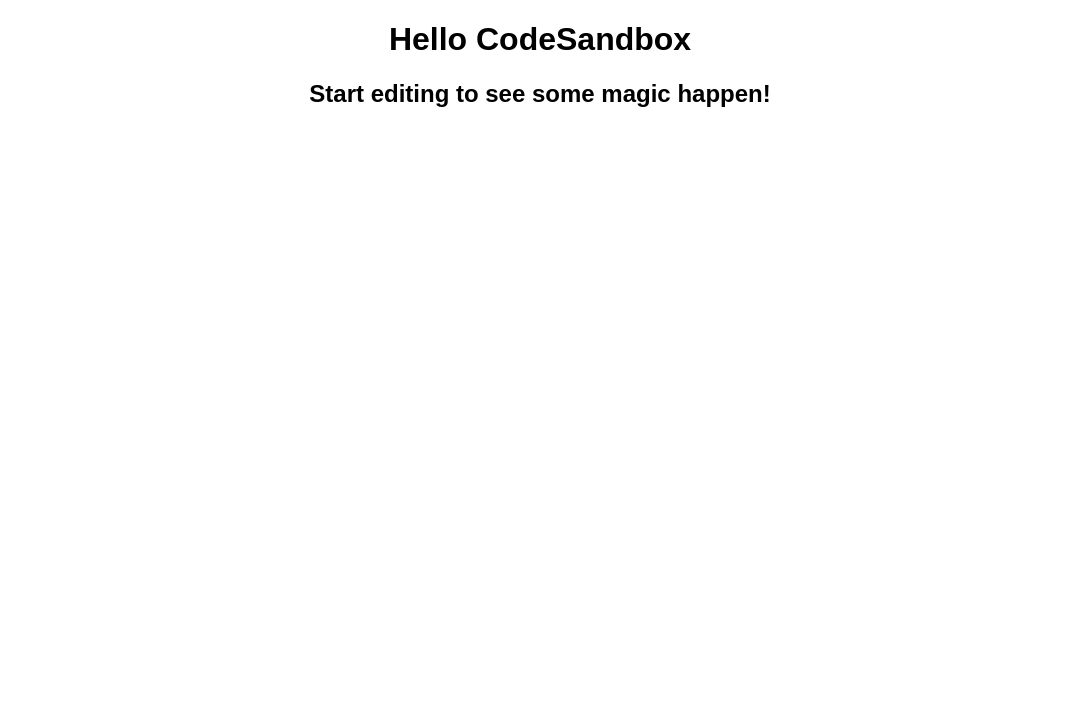
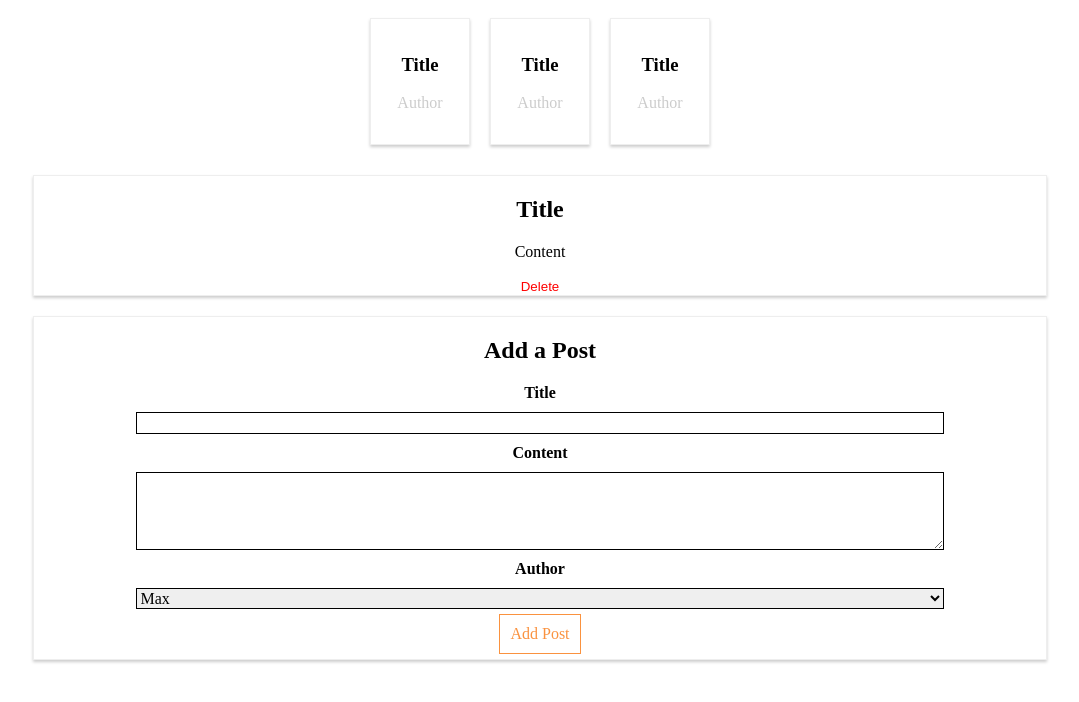
Before and after one commit to Tetsumote/udemy-axios, a React (Create React App) app: page / in a window 1280 px wide. Shown: the top 702 px of the page, without its empty margins (100-1179 px from the left). Built offline with nearby package versions, Linux system fonts and the light colour scheme.

Commit message:
starting point

```diff
--- a/src/App.js
+++ b/src/App.js
@@ -1,11 +1,15 @@
-import React from "react";
-import "./styles.css";
+import React, { Component } from "react";
 
-export default function App() {
-  return (
-    <div className="App">
-      <h1>Hello CodeSandbox</h1>
-      <h2>Start editing to see some magic happen!</h2>
-    </div>
-  );
+import Blog from "./containers/Blog/Blog";
+
+class App extends Component {
+  render() {
+    return (
+      <div className="App">
+        <Blog />
+      </div>
+    );
+  }
 }
+
+export default App;
--- /dev/null
+++ b/src/components/FullPost/FullPost.css
@@ -0,0 +1,37 @@
+.FullPost {
+  width: 80%;
+  margin: 20px auto;
+  border: 1px solid #eee;
+  box-shadow: 0 2px 3px #ccc;
+  text-align: center;
+}
+
+.Edit {
+}
+
+.Edit label {
+  display: block;
+  color: grey;
+}
+
+.Edit button {
+  border: none;
+  background-color: transparent;
+  cursor: pointer;
+  outline: none;
+  color: #fa923f;
+}
+
+.Edit button:hover,
+.Edit button:active {
+  color: #521751;
+}
+
+.Edit button.Delete {
+  color: red;
+}
+
+.Edit button.Delete:hover,
+.Edit button.Delete:active {
+  color: darkred;
+}
--- /dev/null
+++ b/src/components/FullPost/FullPost.js
@@ -0,0 +1,21 @@
+import React, { Component } from "react";
+
+import "./FullPost.css";
+
+class FullPost extends Component {
+  render() {
+    let post = <p>Please select a Post!</p>;
+    post = (
+      <div className="FullPost">
+        <h1>Title</h1>
+        <p>Content</p>
+        <div className="Edit">
+          <button className="Delete">Delete</button>
+        </div>
+      </div>
+    );
+    return post;
+  }
+}
+
+export default FullPost;
--- /dev/null
+++ b/src/components/NewPost/NewPost.css
@@ -0,0 +1,42 @@
+.NewPost {
+  width: 80%;
+  margin: 20px auto;
+  border: 1px solid #eee;
+  box-shadow: 0 2px 3px #ccc;
+  text-align: center;
+}
+
+.NewPost label {
+  display: block;
+  margin: 10px auto;
+  text-align: center;
+  font-weight: bold;
+}
+
+.NewPost input,
+.NewPost textarea,
+.NewPost select {
+  display: block;
+  width: 80%;
+  box-sizing: border-box;
+  border: 1px solid black;
+  outline: none;
+  font: inherit;
+  margin: auto;
+}
+
+.NewPost button {
+  margin: 5px 0;
+  padding: 10px;
+  font: inherit;
+  border: 1px solid #fa923f;
+  background-color: transparent;
+  color: #fa923f;
+  cursor: pointer;
+}
+
+.NewPost button:hover,
+.NewPost button:active {
+  color: white;
+  background-color: #fa923f;
+}
--- /dev/null
+++ b/src/components/NewPost/NewPost.js
@@ -0,0 +1,42 @@
+import React, { Component } from "react";
+
+import "./NewPost.css";
+
+class NewPost extends Component {
+  state = {
+    title: "",
+    content: "",
+    author: "Max"
+  };
+
+  render() {
+    return (
+      <div className="NewPost">
+        <h1>Add a Post</h1>
+        <label>Title</label>
+        <input
+          type="text"
+          value={this.state.title}
+          onChange={(event) => this.setState({ title: event.target.value })}
+        />
+        <label>Content</label>
+        <textarea
+          rows="4"
+          value={this.state.content}
+          onChange={(event) => this.setState({ content: event.target.value })}
+        />
+        <label>Author</label>
+        <select
+          value={this.state.author}
+          onChange={(event) => this.setState({ author: event.target.value })}
+        >
+          <option value="Max">Max</option>
+          <option value="Manu">Manu</option>
+        </select>
+        <button>Add Post</button>
+      </div>
+    );
+  }
+}
+
+export default NewPost;
--- /dev/null
+++ b/src/components/Post/Post.css
@@ -0,0 +1,20 @@
+.Post {
+  width: 100px;
+  padding: 16px;
+  text-align: center;
+  border: 1px solid #eee;
+  box-shadow: 0 2px 3px #ccc;
+  margin: 10px;
+  box-sizing: border-box;
+  cursor: pointer;
+}
+
+.Post:hover,
+.Post:active {
+  background-color: #c0ddf5;
+}
+
+.Author {
+  margin: 16px 0;
+  color: #ccc;
+}
--- /dev/null
+++ b/src/components/Post/Post.js
@@ -0,0 +1,14 @@
+import React from "react";
+
+import "./Post.css";
+
+const post = (props) => (
+  <article className="Post">
+    <h1>Title</h1>
+    <div className="Info">
+      <div className="Author">Author</div>
+    </div>
+  </article>
+);
+
+export default post;
--- /dev/null
+++ b/src/containers/Blog/Blog.css
@@ -0,0 +1,7 @@
+.Posts {
+  display: flex;
+  flex-flow: row wrap;
+  justify-content: center;
+  width: 80%;
+  margin: auto;
+}
--- /dev/null
+++ b/src/containers/Blog/Blog.js
@@ -0,0 +1,28 @@
+import React, { Component } from "react";
+
+import Post from "../../components/Post/Post";
+import FullPost from "../../components/FullPost/FullPost";
+import NewPost from "../../components/NewPost/NewPost";
+import "./Blog.css";
+
+class Blog extends Component {
+  render() {
+    return (
+      <div>
+        <section className="Posts">
+          <Post />
+          <Post />
+          <Post />
+        </section>
+        <section>
+          <FullPost />
+        </section>
+        <section>
+          <NewPost />
+        </section>
+      </div>
+    );
+  }
+}
+
+export default Blog;
```
